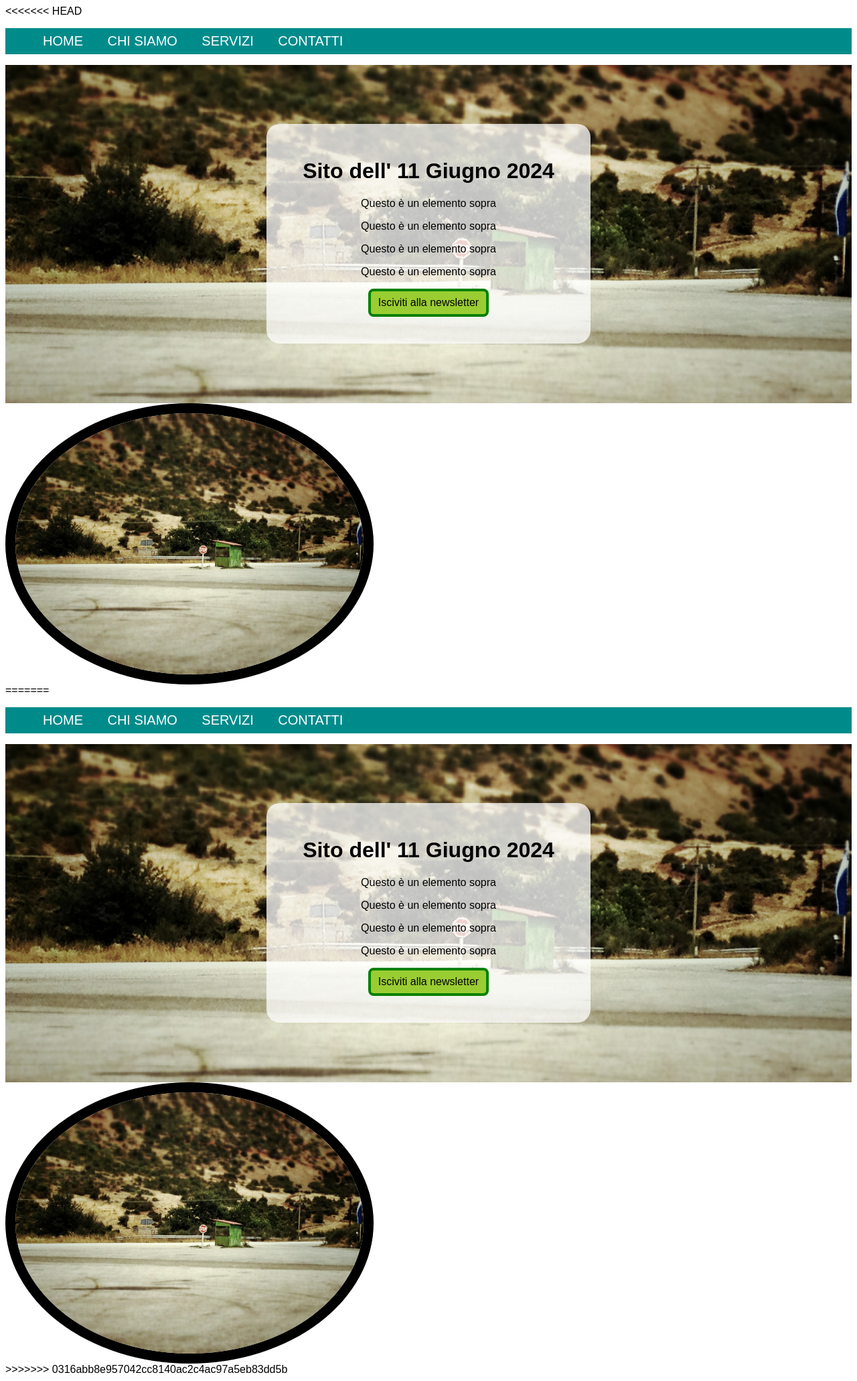
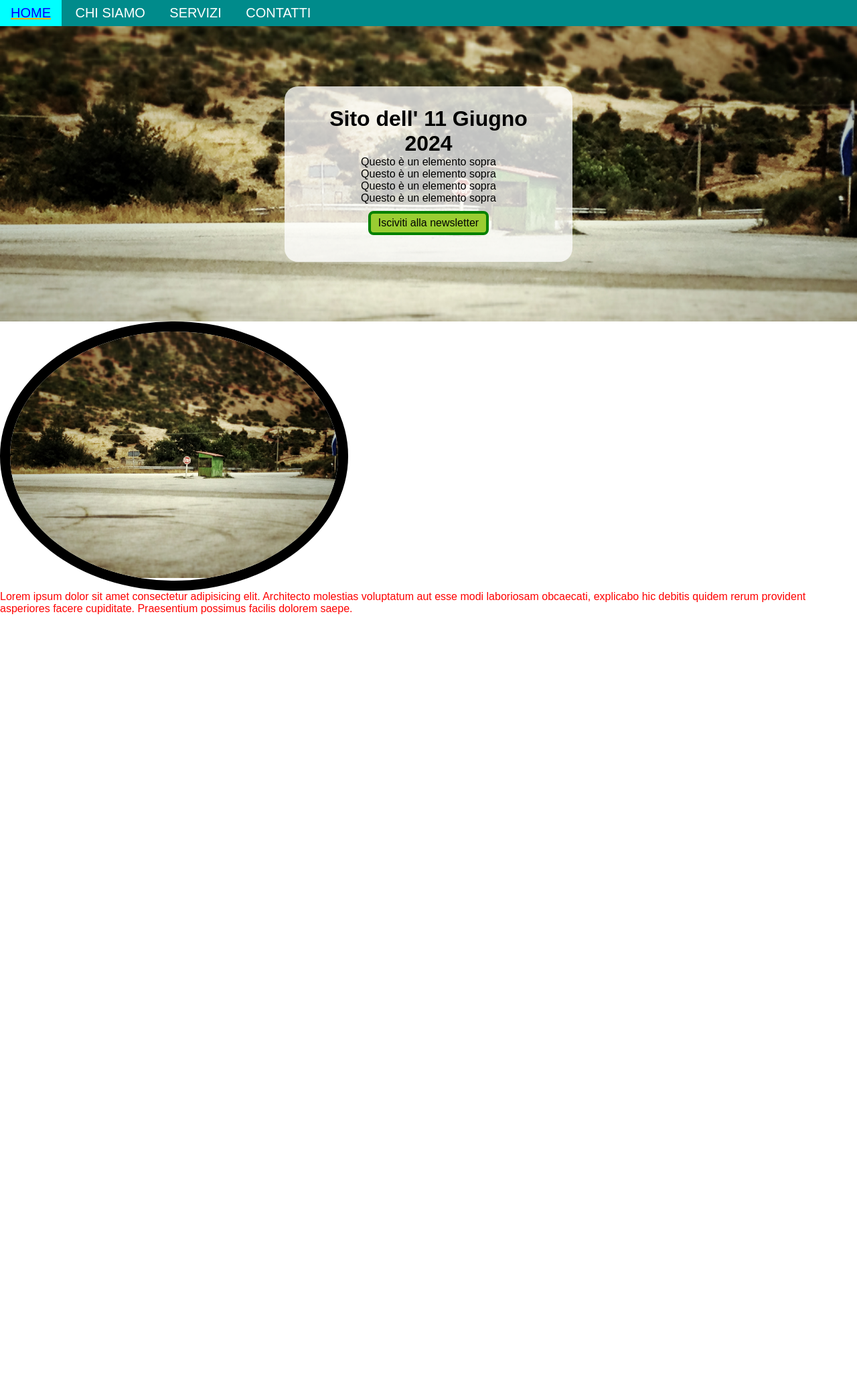
Before and after one commit to josepinto97/Cartella-Appunti, a PHP site: page / in a window 1280 px wide. Shown: the whole page at 67% size. After the commit the page ends 917 px from the top, so only its background shows below. Run offline with PHP 8.4, Linux system fonts and the light colour scheme.

Commit message:
correzione errori file

```diff
--- a/Siti/HTML/giungo 11/index.html
+++ b/Siti/HTML/giungo 11/index.html
@@ -1,4 +1,3 @@
-<<<<<<< HEAD
 <!DOCTYPE html>
 
 <html lang="it">
@@ -17,7 +16,7 @@
             <ul>
                 <li><a href="#">home</a></li>
                 <li><a href="#">chi siamo</a></li>
-                <li><a href="#">servizi</a></li>
+                <li><a href="#servizi">servizi</a></li>
                 <li><a href="#">contatti</a></li>
             </ul>
         </nav>
@@ -37,7 +36,9 @@
     </header>
 
     <main>
-
+        <p id="servizi">Lorem ipsum dolor sit amet consectetur adipisicing elit. Architecto molestias voluptatum aut esse modi
+            laboriosam obcaecati, explicabo hic debitis quidem rerum provident asperiores facere cupiditate. Praesentium
+            possimus facilis dolorem saepe.</p>
     </main>
 
     <footer>
@@ -46,53 +47,4 @@
 
 </body>
 
-=======
-<!DOCTYPE html>
-
-<html lang="it">
-
-<head>
-    <meta charset="UTF-8">
-    <meta name="viewport" content="width=device-width, initial-scale=1.0">
-    <title>giugno 11</title>
-    <link rel="stylesheet" href="style.css">
-</head>
-
-<body>
-
-    <header>
-        <nav>
-            <ul>
-                <li><a href="#">home</a></li>
-                <li><a href="#">chi siamo</a></li>
-                <li><a href="#">servizi</a></li>
-                <li><a href="#">contatti</a></li>
-            </ul>
-        </nav>
-        <div class="hero">
-            <div class="heroContent">
-                <h1>Sito dell' 11 Giugno 2024</h1>
-                <p>Questo è un elemento sopra</p>
-                <p>Questo è un elemento sopra</p>
-                <p>Questo è un elemento sopra</p>
-                <p>Questo è un elemento sopra</p>
-                <p class="pulsante"><a href="#" target="_blank">Isciviti alla newsletter</a></p>
-            </div>
-        </div>
-        <div class="imgStondata">
-            <img src="immagini/grecia.jpg" width="100%" alt="">
-        </div>
-    </header>
-
-    <main>
-
-    </main>
-
-    <footer>
-
-    </footer>
-
-</body>
-
->>>>>>> 0316abb8e957042cc8140ac2c4ac97a5eb83dd5b
 </html>
--- a/Siti/HTML/giungo 11/style.css
+++ b/Siti/HTML/giungo 11/style.css
@@ -1,4 +1,3 @@
-<<<<<<< HEAD
 * {
     margin: 0;
     padding: 0;
@@ -105,112 +104,9 @@ header ul li a {
     /* per arrotondare un box */
     overflow: hidden;
     /* per nascondere tutto quello che va fuori dal contenitore */
-=======
-* {
-    margin: 0;
-    padding: 0;
-    box-sizing: border-box;
 }
 
-body {
-    font-family: Arial, Helvetica, sans-serif;
+#servizi{
+    color: red;
+    /* serve per fare il link sulla stessa pagina */
 }
-
-a {
-    text-decoration: none;
-    color: white;
-    display: block;
-}
-
-/* a:visited {
-    color: darkmagenta;
-    per quando si è gia visitato un sito cambia il colore del link
-} */
-
-a:hover {
-    color: blue;
-    text-decoration: underline orange;
-    background-color: aqua;
-    /* questo indica quando andiamo sopra con il mouse e serve per cambiare stato all elemento */
-}
-
-a:active {
-    color: black;
-    /* indica quando si preme con il tasto sinistro del muose un oggetto */
-}
-
-header ul li {
-    display: inline-block;
-    list-style-type: none;
-    background-color: darkcyan;
-}
-
-header nav {
-    background-color: darkcyan;
-}
-
-header ul li a {
-    text-decoration: none;
-    color: white;
-    text-transform: uppercase;
-    /* serve per mettere tutto in maiuscolo, esistono anche altre proprietà */
-    font-weight: 500;
-    font-size: 20px;
-    display: block;
-    /* cosi facciamo diventare tutto clicccabile un pulsante e non solo la parola */
-    padding: 8px 16px;
-}
-
-.hero {
-    background-image: url("immagini/grecia.jpg");
-    /* per mettere un immagine di sfondo */
-    /* background-size: contain;
-    utilizza una dimensoione dell' immagine come prametro per il riempimento */
-    /*background-repeat: no-repeat;
-     serve per non ripetere in sequenza l' immagine */
-    background-size: cover;
-    background-position: center;
-    /* per riposizionare l' immagine */
-    padding: 7%;
-}
-
-.heroContent {
-    width: 39%;
-    margin: 0 auto;
-    background-color: rgba(255, 255, 255, 0.756);
-    /* modificare la scala di trasparenza per il bakground */
-    text-align: center;
-    padding: 30px;
-    border-radius: 20px;
-}
-
-.pulsante {
-    width: 180px;
-    margin: 10px auto;
-}
-
-.pulsante a {
-    color: black;
-    padding: 5px 10px;
-    background-color: yellowgreen;
-    padding: 8px 10;
-    border: solid 4px green;
-    border-radius: 8px;
-}
-
-.pulsante a:hover {
-    background-color: rgb(99, 134, 33);
-    color: white;
-    border: solid 4px white;
-}
-
-.imgStondata {
-    width: 520px;
-    height: auto;
-    border: 15px solid black;
-    border-radius: 100%;
-    /* per arrotondare un box */
-    overflow: hidden;
-    /* per nascondere tutto quello che va fuori dal contenitore */
->>>>>>> 0316abb8e957042cc8140ac2c4ac97a5eb83dd5b
-}
```
